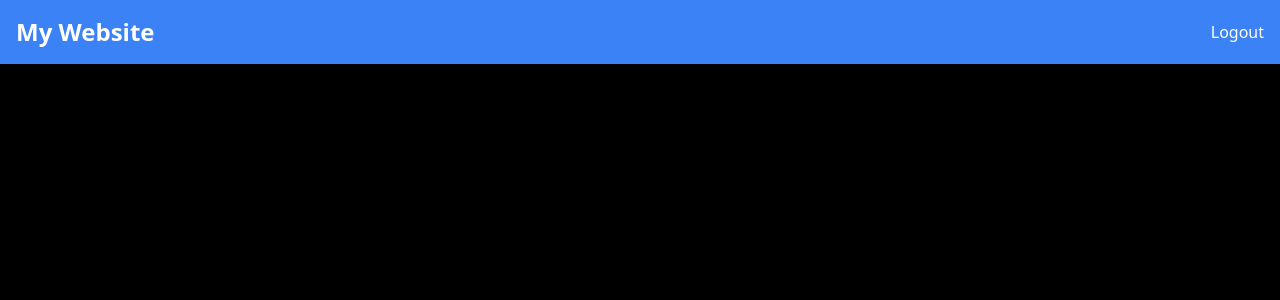
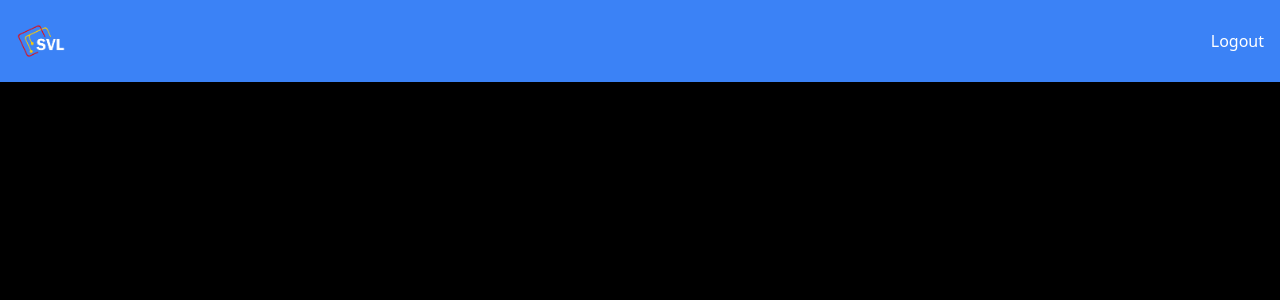
Before and after one commit to sir-george2500/employee_Time_Management_system_fontend, a Next.js app: page /dashboard in a window 1280 px wide. Shown: the top 300 px of the page. Built offline with nearby package versions, Linux system fonts and the light colour scheme.

Commit message:
added the SVL logo

```diff
--- a/components/NavBar.jsx
+++ b/components/NavBar.jsx
@@ -1,4 +1,6 @@
 import React from 'react';
+import Image from 'next/image';
+
 
 const Navbar = () => {
   return (
@@ -6,7 +8,15 @@ const Navbar = () => {
       <div className="container mx-auto">
         <div className="flex justify-between items-center">
           {/* Logo */}
-          <a href="/" className="text-white text-2xl font-bold">My Website</a>
+          <a href="/" className="text-white text-2xl font-bold">
+
+        <Image
+          src={require("../public/image/svl_logo.png")}
+          width={50}
+          height={50}
+          className='flex-initial mr-4'
+        />
+          </a>
 
           {/* Navigation Links */}
           <ul className="flex space-x-4">
```
